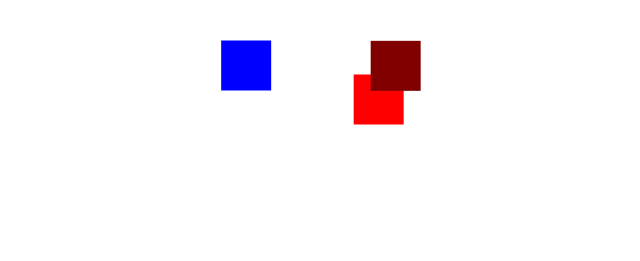
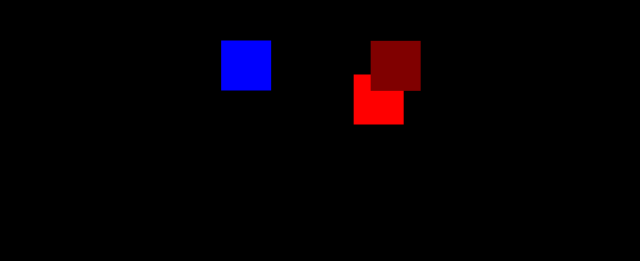
Before and after one commit to merodeadorNocturno/js_composition, a website: page composition.1.html in a window 1280 px wide. Shown: the whole page, without its empty margins (46-686 px from the left). Drawn offline with Linux system fonts and the light colour scheme.

Commit message:
Added title and styles.

```diff
--- a/composition.1.html
+++ b/composition.1.html
@@ -1,11 +1,11 @@
 <html>
 
 <head>
-  <title></title>
+  <title>Composition with JS</title>
 </head>
 
-<body>
-  <canvas id="myCanvas" width="500" height="250"></canvas>
+<body style="background-color:black">
+  <canvas id="myCanvas" width="500" height="250" style="background-color:black"></canvas>
   <script src="./js/composition_lambda.js"></script>
 </body>
 
```
